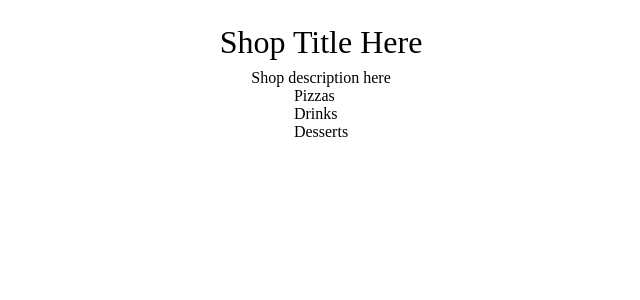
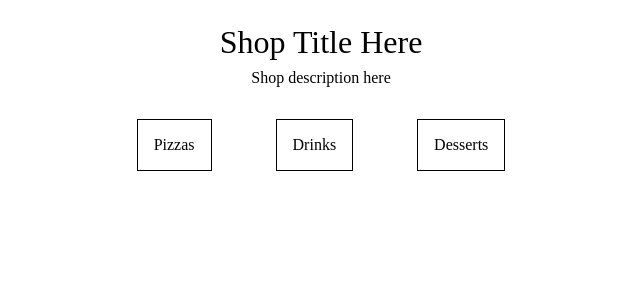
Before and after one commit to juanfrvera/pedidos-react, a Next.js app: page / in a window 1280 px wide. Shown: the top 300 px of the page, without its empty margins (319-959 px from the left). Built offline with nearby package versions, Linux system fonts and the light colour scheme.

Commit message:
feat: items

```diff
--- a/src/app/layout.tsx
+++ b/src/app/layout.tsx
@@ -1,5 +1,5 @@
 import type { Metadata } from "next";
-import "@/styles/globals.scss";
+import "@/assets/styles/globals.scss";
 
 export const metadata: Metadata = {
   title: "Create Next App",
--- a/src/app/page.module.scss
+++ b/src/app/page.module.scss
@@ -15,3 +15,23 @@
 .title {
   font-size: 32px;
 }
+
+.body {
+  padding-top: 32px;
+}
+
+.groups {
+  display: flex;
+  gap: 64px;
+}
+
+.group {
+  padding: 16px;
+  border: 1px solid;
+}
+
+.groupView {
+  display: flex;
+  flex-direction: column;
+  gap: 16px;
+}
--- a/src/app/page.tsx
+++ b/src/app/page.tsx
@@ -1,30 +1,33 @@
+"use client"
+import { itemGroups } from "@/assets/files/items";
 import styles from "./page.module.scss";
-
-const categories = [
-  {
-    label: "Pizzas",
-  },
-  {
-    label: "Drinks",
-  },
-  {
-    label: "Desserts",
-  },
-];
+import { useState } from "react";
+import { ItemGroup } from "@/types/item-group";
+import Items from "@/components/items/items";
 
 export default function Home() {
+  const [group, setCurrentGroup] = useState<ItemGroup>();
   return (
     <div className={styles.page}>
       <div className={styles.header}>
         <div className={styles.title}>Shop Title Here</div>
         <div className={styles.description}>Shop description here</div>
       </div>
-      <div className="body">
-        <div className="categories">
-          {categories.map((c) => (
-            <div key={c.label}>{c.label}</div>
-          ))}
-        </div>
+      <div className={styles.body}>
+        {!group ?
+          // Pick a group
+          <div className={styles.groups}>
+            {itemGroups.map((g) => (
+              <div key={g.label} onClick={(e) => setCurrentGroup(g)} className={styles.group}>{g.label}</div>
+            ))}
+          </div>
+          :
+          // Group selected
+          <div className={styles.groupView}>
+            <button className={'button ' + styles.groupGoBack} onClick={(e) => setCurrentGroup(undefined)}>Go back</button>
+            <Items items={group.items || []} />
+          </div>
+        }
       </div>
     </div>
   );
--- /dev/null
+++ b/src/assets/files/items.ts
@@ -0,0 +1,42 @@
+import { Item } from "@/types/item";
+import { ItemGroup } from "@/types/item-group";
+
+const items: { [key: string]: Item } = {
+    pizzaCalabresa: {
+        id: 'pizza',
+        name: 'Pizza calabresa',
+        description: 'Queso, salsa, masa madre y calabresa',
+        price: 12500
+    },
+    pizzaRellena: {
+        id: 'pizzaRellena',
+        name: 'Pizza rellena',
+        description: 'Queso, salsa, masa madre y relleno',
+        price: 17800
+    },
+    coke: {
+        id: 'coke',
+        name: 'Coca Cola',
+        description: 'Lata de 355ml',
+        price: 3500
+    },
+}
+
+export const itemGroups: ItemGroup[] = [
+    {
+        label: "Pizzas",
+        items: [
+            items.pizzaCalabresa,
+            items.pizzaRellena
+        ]
+    },
+    {
+        label: "Drinks",
+        items: [
+            items.coke
+        ]
+    },
+    {
+        label: "Desserts",
+    },
+];
--- /dev/null
+++ b/src/components/items/items.module.scss
@@ -0,0 +1,5 @@
+.items {
+    display: flex;
+    gap: 16px;
+    flex-wrap: wrap;
+}
--- /dev/null
+++ b/src/components/items/items.tsx
@@ -0,0 +1,18 @@
+import { Item } from "@/types/item";
+import styles from "./items.module.scss";
+
+export default function Items({ items }: { items: Item[] }) {
+    return (
+        <div className={styles.items}>
+            {
+                items.map((item) => (
+                    <div key={item.id} className={styles.item}>
+                        <div className={styles.itemName}>{item.name}</div>
+                        <div className={styles.itemPrice}>{item.price}</div>
+                        <div className={styles.itemDescription}>{item.description}</div>
+                    </div>
+                ))
+            }
+        </div>
+    )
+}
--- /dev/null
+++ b/src/types/item-group.ts
@@ -0,0 +1,6 @@
+import { Item } from "./item";
+
+export interface ItemGroup {
+    label: string;
+    items?: Item[];
+}
--- /dev/null
+++ b/src/types/item.ts
@@ -0,0 +1,6 @@
+export interface Item {
+    id: string;
+    name: string;
+    description: string;
+    price: number;
+}
```
Also changed, not shown: src/assets/styles/globals.scss (renamed from src/styles/globals.scss).
